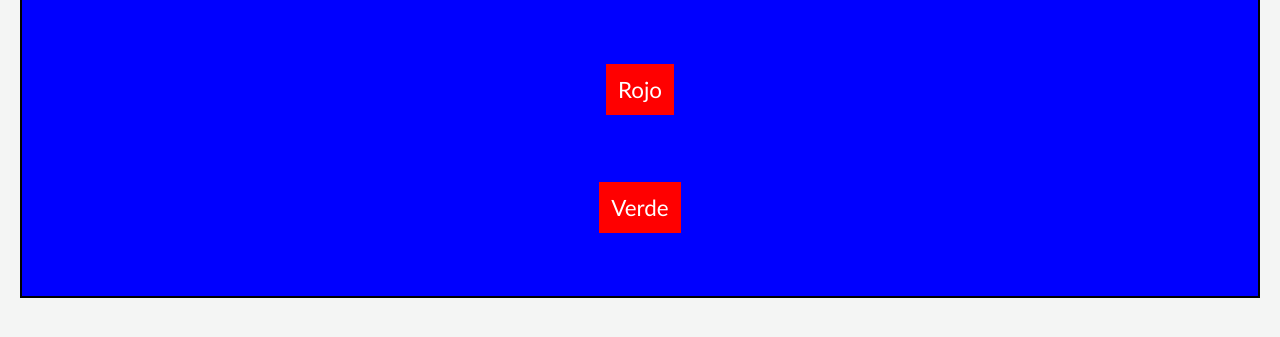
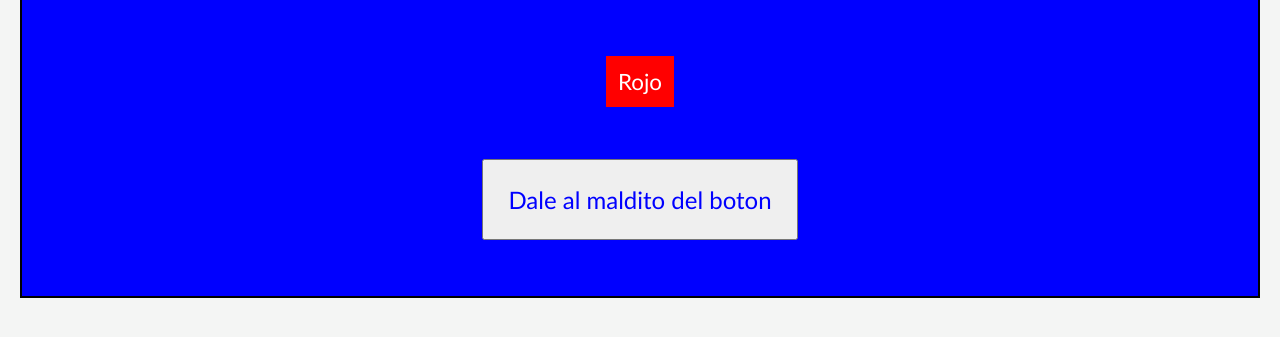
Before and after one commit to Pepekid/cursoGit, a plain HTML site: page index.html in a window 1280 px wide. Shown: the part 71-408 px from the top of the page. Drawn offline with Linux system fonts and the light colour scheme.

Commit message:
saludo javascript agregado

```diff
--- a/index.html
+++ b/index.html
@@ -10,7 +10,14 @@
 		<h1>Proyecto pepekid</h1>
 		<div class="contenedor">
 			<p>Rojo</p>
-			<p>Verde</p>
+
+			<button
+				class="btn"
+				style="padding: 24px; font-size: 24px; color: blue"
+				onclick="saludar()"
+			>
+				Dale al maldito del boton
+			</button>
 		</div>
 		<script src="js/app.js"></script>
 	</body>
--- a/js/app.js
+++ b/js/app.js
@@ -1 +1,7 @@
-console.log('hola mundo');
+const btn = document.querySelector('.btn');
+function saludar() {
+	btn.textContent = 'Boton apretado';
+	setTimeout(() => {
+		alert('Hola desde Javascript');
+	}, 1000);
+}
```
